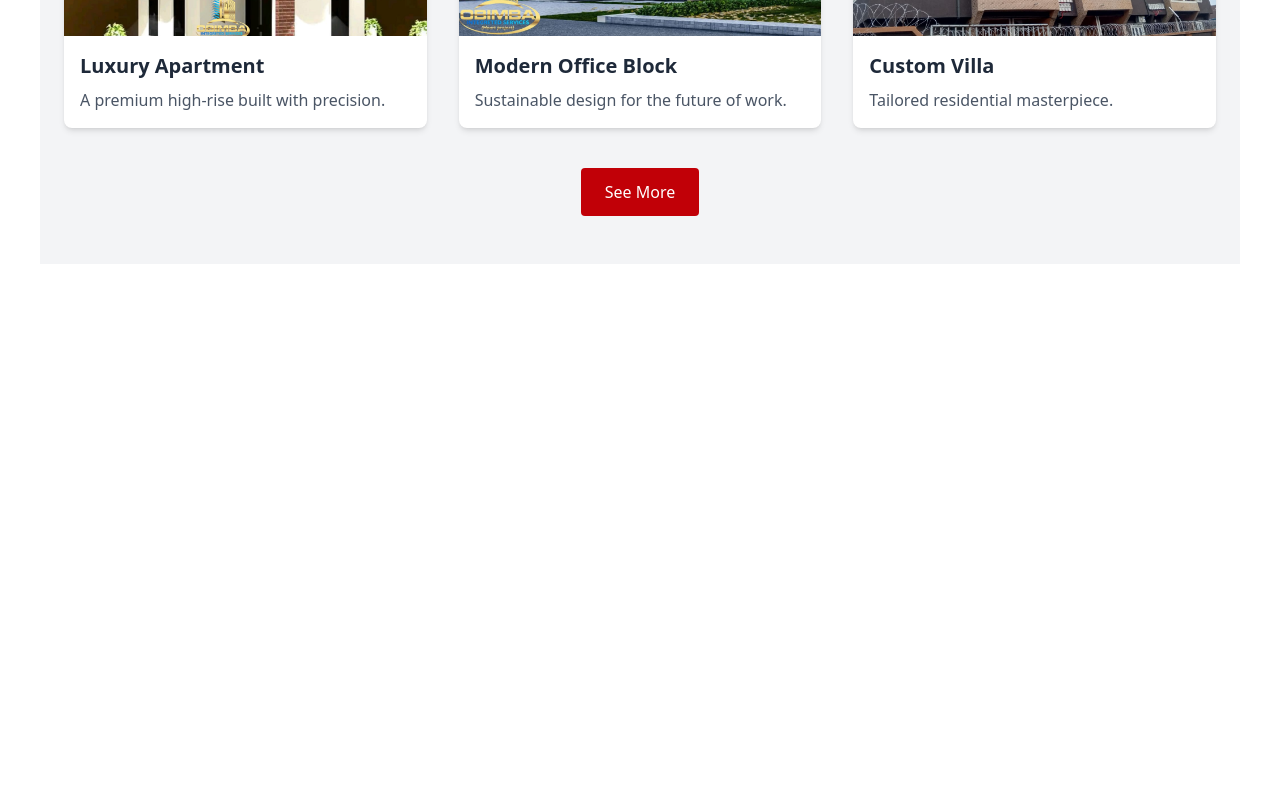
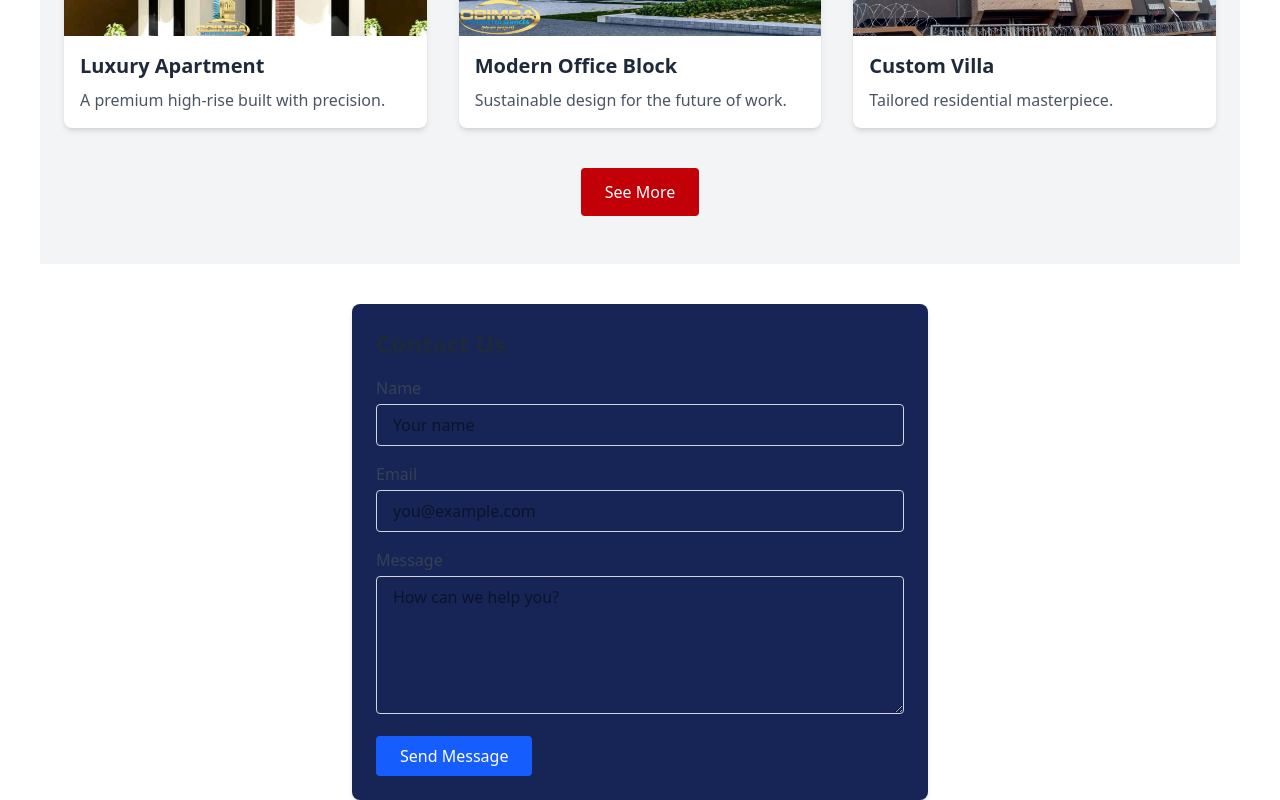
Before and after one commit to ChijiokeElijah/obimba-integrated, a React (Vite) app: page / in a window 1280 px wide. Shown: the part 1480-2280 px from the top of the page. Before the commit the page ends 1784 px from the top, so only its background shows below. Built offline with nearby package versions, Linux system fonts and the light colour scheme.

Commit message:
Created a ContactForm

```diff
--- a/src/App.jsx
+++ b/src/App.jsx
@@ -6,6 +6,7 @@ import Hero_image from "../src/images/Hero_image.jpg";
 import project_17 from "../src/images/project_17.jpg";
 import project_22 from "../src/images/project_22.jpg";
 import Projects from "./components/Projects";
+import ContactForm from "./components/ContactForm";
 
 function App() {
   const [showSplash, setShowSplash] = useState(true);
@@ -85,7 +86,7 @@ function App() {
                 About
               </a>
               <a href="#" className="block text-gray-700 hover:text-blue-600">
-                Services
+                Projects
               </a>
               <a href="#" className="block text-gray-700 hover:text-blue-600">
                 Contact
@@ -143,6 +144,7 @@ function App() {
           <Projects />
         </section>
       </main>
+      <ContactForm />
     </>
   );
 }
--- /dev/null
+++ b/src/components/ContactForm.jsx
@@ -0,0 +1,103 @@
+import { useState } from "react";
+
+export default function ContactForm() {
+  const [form, setForm] = useState({ name: "", email: "", message: "" });
+  const [status, setStatus] = useState("");
+
+  const handleChange = (e) => {
+    setForm({ ...form, [e.target.name]: e.target.value });
+  };
+
+  const handleSubmit = async (e) => {
+    e.preventDefault();
+    setStatus("sending");
+
+    // TODO: replace with your API/email service endpoint
+    try {
+      // example: await fetch("/api/contact", { method: "POST", body: JSON.stringify(form) });
+      console.log("Form submitted:", form);
+      setStatus("sent");
+      setForm({ name: "", email: "", message: "" });
+    } catch (err) {
+      console.error(err);
+      setStatus("error");
+    }
+  };
+
+  return (
+    <section className="max-w-xl mx-auto p-6 bg-blue-950 rounded-lg shadow-md">
+      <h2 className="text-2xl font-bold mb-4 text-gray-800">Contact Us</h2>
+      <form onSubmit={handleSubmit} className="space-y-4">
+        {/* Name */}
+        <div>
+          <label htmlFor="name" className="block text-gray-700 mb-1">
+            Name
+          </label>
+          <input
+            id="name"
+            name="name"
+            type="text"
+            required
+            value={form.name}
+            onChange={handleChange}
+            className="w-full px-4 py-2 border border-gray-300 rounded focus:outline-none focus:ring-2 focus:ring-blue-500"
+            placeholder="Your name"
+          />
+        </div>
+
+        {/* Email */}
+        <div>
+          <label htmlFor="email" className="block text-gray-700 mb-1">
+            Email
+          </label>
+          <input
+            id="email"
+            name="email"
+            type="email"
+            required
+            value={form.email}
+            onChange={handleChange}
+            className="w-full px-4 py-2 border border-gray-300 rounded focus:outline-none focus:ring-2 focus:ring-blue-500"
+            placeholder="you@example.com"
+          />
+        </div>
+
+        {/* Message */}
+        <div>
+          <label htmlFor="message" className="block text-gray-700 mb-1">
+            Message
+          </label>
+          <textarea
+            id="message"
+            name="message"
+            rows={5}
+            required
+            value={form.message}
+            onChange={handleChange}
+            className="w-full px-4 py-2 border border-gray-300 rounded focus:outline-none focus:ring-2 focus:ring-blue-500"
+            placeholder="How can we help you?"
+          />
+        </div>
+
+        {/* Submit */}
+        <div className="flex items-center space-x-4">
+          <button
+            type="submit"
+            disabled={status === "sending"}
+            className="bg-blue-600 text-white px-6 py-2 rounded hover:bg-blue-700 transition disabled:opacity-50"
+          >
+            {status === "sending" ? "Sending…" : "Send Message"}
+          </button>
+          {status === "sent" && (
+            <span className="text-green-600">
+              Thank you! We’ll be in touch.
+            </span>
+          )}
+          {status === "error" && (
+            <span className="text-red-600">Oops, something went wrong.</span>
+          )}
+        </div>
+      </form>
+    </section>
+  );
+}
```
